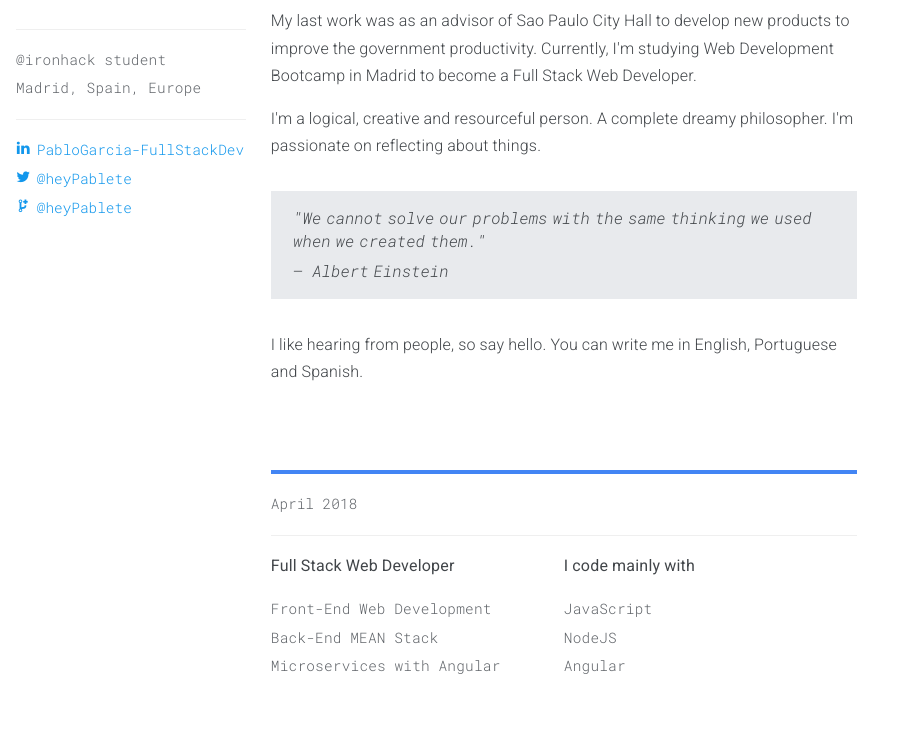
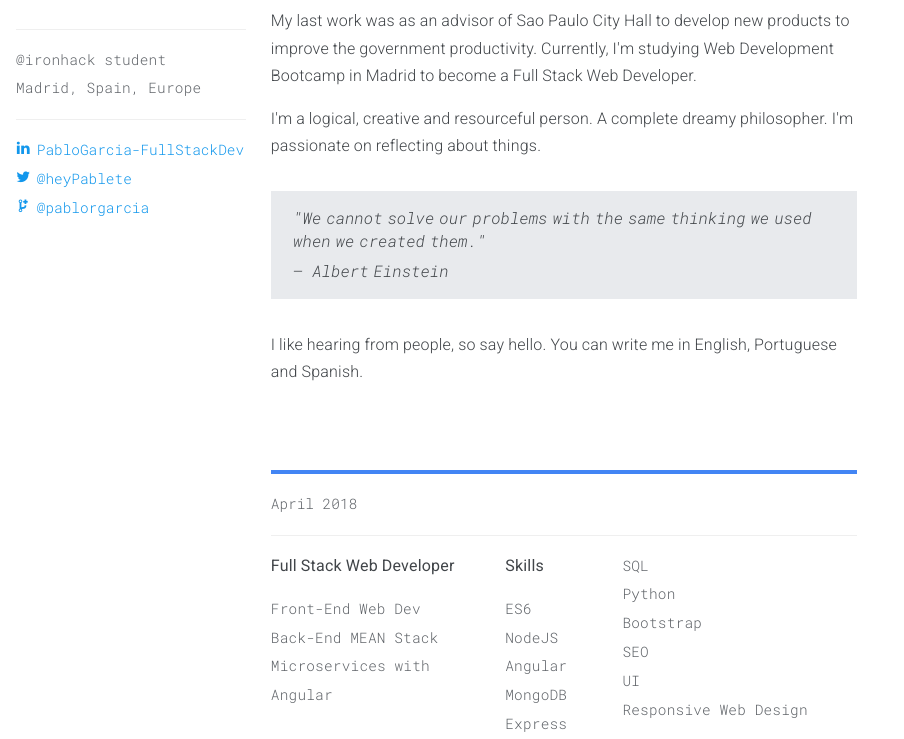
Before and after one commit to pablorgarcia/pablorgarcia.github.io, a plain HTML site: page index.html in a window 1280 px wide. Shown: the part 339-1078 px from the top of the page, without its empty margins (0-904 px from the left). Before the commit the page ends 1020 px from the top, so only its background shows below. Drawn offline with Linux system fonts and the light colour scheme.

Commit message:
add footer text, keywords improved

```diff
--- a/index.html
+++ b/index.html
@@ -6,12 +6,12 @@
 <meta itemprop="jobTitle" content="Full Stack Web Developer" />
 <meta itemprop="description" content="I'm Full Stack Web Developer from Madrid, Spain, Europe." />
 <meta itemprop="knows" content="Full Stack Web Developer: Front-End Web Development, Back-End MEAN Stack, Microservices with Angular2" />
-<meta itemprop="alternateName" content="heyPablete" />
+<meta itemprop="alternateName" content="pablorgarcia" />
 <meta itemprop="email" content="hey.pablete@gmail.com" />
-<meta itemprop="follows" content="https://github.com/heypablete" />
+<meta itemprop="follows" content="https://github.com/pablorgarcia" />
 <meta name="Author" content="Pablo García" />
 <meta name="description" content="I'm Full Stack Web Developer from Madrid, Spain, Europe." />
-<meta name="keywords" content="pablo garcía, Full Stack, Web Developer, heypablete, Front-End, Back-End, MEAN, microservices, javascript, angular, node, python" />
+<meta name="keywords" content="pablo garcía,Full Stack,Web Developer,pablorgarcia,Front-End,Back-End,MEAN,microservices,ES6,NodeJS,Angular,MongoDB,ExpressSQL,Python,Bootstrap,SEO,UI,Responsive Web Design" />
 <meta name="robots" content="index, follow" />
 <meta name="msvalidate.01" content="5E5A0156D1D2C8ED33621B02554CF431" />
 <meta name="Copyright" content="Copyright (c) Pablo García" />
@@ -46,13 +46,13 @@
     <ul>
       <li><a href="www.linkedin.com/in/PabloGarcia-FullStackWebDev"><div class="icon icon-linkedin"></div>PabloGarcia-FullStackDev</a></li>
       <li><a href="https://twitter.com/heyPablete"><div class="icon icon-twitter"></div>@heyPablete</a></li>
-      <li><a href="https://github.com/HeyPablete"><div class="icon icon-fork-repo"></div>@heyPablete</a></li>
+      <li><a href="https://github.com/pablorgarcia"><div class="icon icon-fork-repo"></div>@pablorgarcia</a></li>
     </ul>
   </div>
 </header>
 
 <section>
-  <ul><li><a href="https://twitter.com/heyPablete">Twitter</a></li><li><a href="www.linkedin.com/in/PabloGarcia-FullStackWebDev">LinkdeIn</a></li><li><a href="https://github.com/HeyPablete">GitHub</a></li></ul>
+  <ul><li><a href="https://twitter.com/heyPablete">Twitter</a></li><li><a href="www.linkedin.com/in/PabloGarcia-FullStackWebDev">LinkdeIn</a></li><li><a href="https://github.com/pablorgarcia">GitHub</a></li></ul>
 </section>
 
 <nav>
@@ -77,17 +77,25 @@
 
 <footer>
   <span id="elDate"></span>
-  <ul>
+  <ul class="footer-col-1">
     <li><p class="black-title">Full Stack Web Developer</p></li>
-    <li><p><span>Front-End Web Development</span></p></li>
+    <li><p><span>Front-End Web Dev</span></p></li>
     <li><p><span>Back-End MEAN Stack</span></p></li>
     <li><p><span>Microservices with Angular</span></p></li>
-  </ul><ul>
-    <li><p class="black-title">I code mainly with</p></li>
-    <li><p><span>JavaScript</span></p></li>
+  </ul><ul class="footer-col-2">
+    <li><p class="black-title">Skills</p></li>
+    <li><p><span>ES6</span></p></li>
     <li><p><span>NodeJS</span></p></li>
     <li><p><span>Angular</span></p></li>
-    <li><p></p></li>
+    <li><p><span>MongoDB</span></p></li>
+    <li><p><span>Express</span></p></li>
+  </ul><ul class="footer-col-3">
+    <li><p><span>SQL</span></p></li>
+    <li><p><span>Python</span></p></li>
+    <li><p><span>Bootstrap</span></p></li>
+    <li><p><span>SEO</span></p></li>
+    <li><p><span>UI</span></p></li>
+    <li><p><span>Responsive Web Design</span></p></li>
   </ul>
 </footer>
 
--- a/stylesheets/main.css
+++ b/stylesheets/main.css
@@ -140,14 +140,11 @@ footer { display: none; }
 
 footer ul {
   display: inline-block;
-  width: calc(50% - 1rem);
-  margin-right: 1rem;
   margin-top: 1rem;
   vertical-align: top;
 }
 
 footer li { display: block; }
-
 
 h1, h2 { margin: 0; text-align: center; }
 
@@ -168,6 +165,9 @@ Disabled text: 26% #000000
   border-bottom: 1px solid #efefef;
 }
 
+.footer-col-1 { width: calc(40% - 1rem); margin-right: 1rem; }
+.footer-col-2 { width: calc(20% - 1rem); margin-right: 1rem; }
+.footer-col-3 { width: 40%; }
 
 @media (min-width: 450px) {
 
```
Also changed, not shown: about-me.html (+6 -12 lines), README.md.
